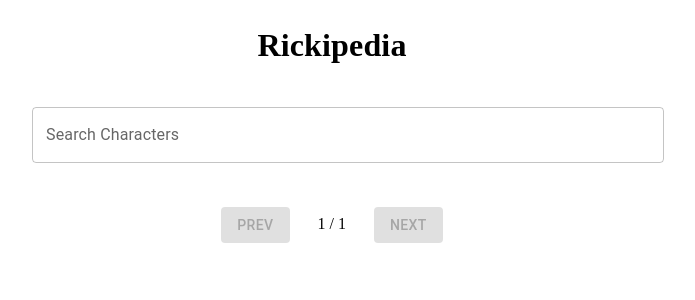
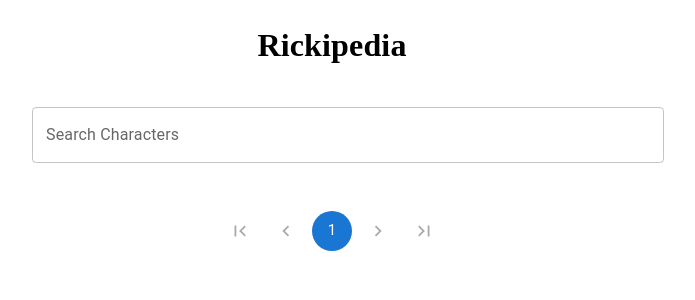
Before and after one commit to chubrubbaloo/react-and-morty, a React (Create React App) app: page / in a window 1280 px wide. Shown: the top 300 px of the page, without its empty margins (308-1003 px from the left). Built offline with nearby package versions, Linux system fonts and the light colour scheme; no server answers.

Commit message:
feat: implemented Material UIs pagination

```diff
--- /dev/null
+++ b/src/components/customPagination/CustomPagination.css
@@ -0,0 +1,8 @@
+.center-content {
+    display: flex;
+    justify-content: center;
+}
+
+.pagination-spacing {
+    margin: 2em;
+}
--- a/src/components/customPagination/CustomPagination.tsx
+++ b/src/components/customPagination/CustomPagination.tsx
@@ -1,5 +1,6 @@
 import React from 'react';
-import {Button} from '@mui/material';
+import {Pagination, Stack} from '@mui/material';
+import './CustomPagination.css';
 
 interface Props {
     currentPage: number;
@@ -8,39 +9,24 @@ interface Props {
 }
 
 const CustomPagination: React.FC<Props> = ({currentPage, totalPages, onPageChange}) => {
-    const handlePreviousPage = () => {
-        if (currentPage > 1) {
-            onPageChange(currentPage - 1);
-        }
-    };
-
-    const handleNextPage = () => {
-        if (currentPage < totalPages) {
-            onPageChange(currentPage + 1);
-        }
+    const handlePaginationChange = (event: React.ChangeEvent<unknown>, value: number) => {
+        onPageChange(value);
     };
 
     return (
-        <div className='center-content'>
-            <Button
-                color='success'
-                variant="contained"
-                onClick={handlePreviousPage}
-                disabled={currentPage === 1}
-                className='pagination-buttons'
-            >
-                Prev
-            </Button>
-            {currentPage} / {totalPages}
-            <Button
-                color='success'
-                variant="contained"
-                onClick={handleNextPage}
-                disabled={currentPage === totalPages}
-                className='pagination-buttons'
-            >
-                Next
-            </Button>
+        <div className="center-content">
+            <Stack>
+                <Pagination
+                    page={currentPage}
+                    count={totalPages}
+                    color="primary"
+                    onChange={handlePaginationChange}
+                    showFirstButton
+                    showLastButton
+                    size='large'
+                    className='pagination-spacing'
+                />
+            </Stack>
         </div>
     );
 };
```
